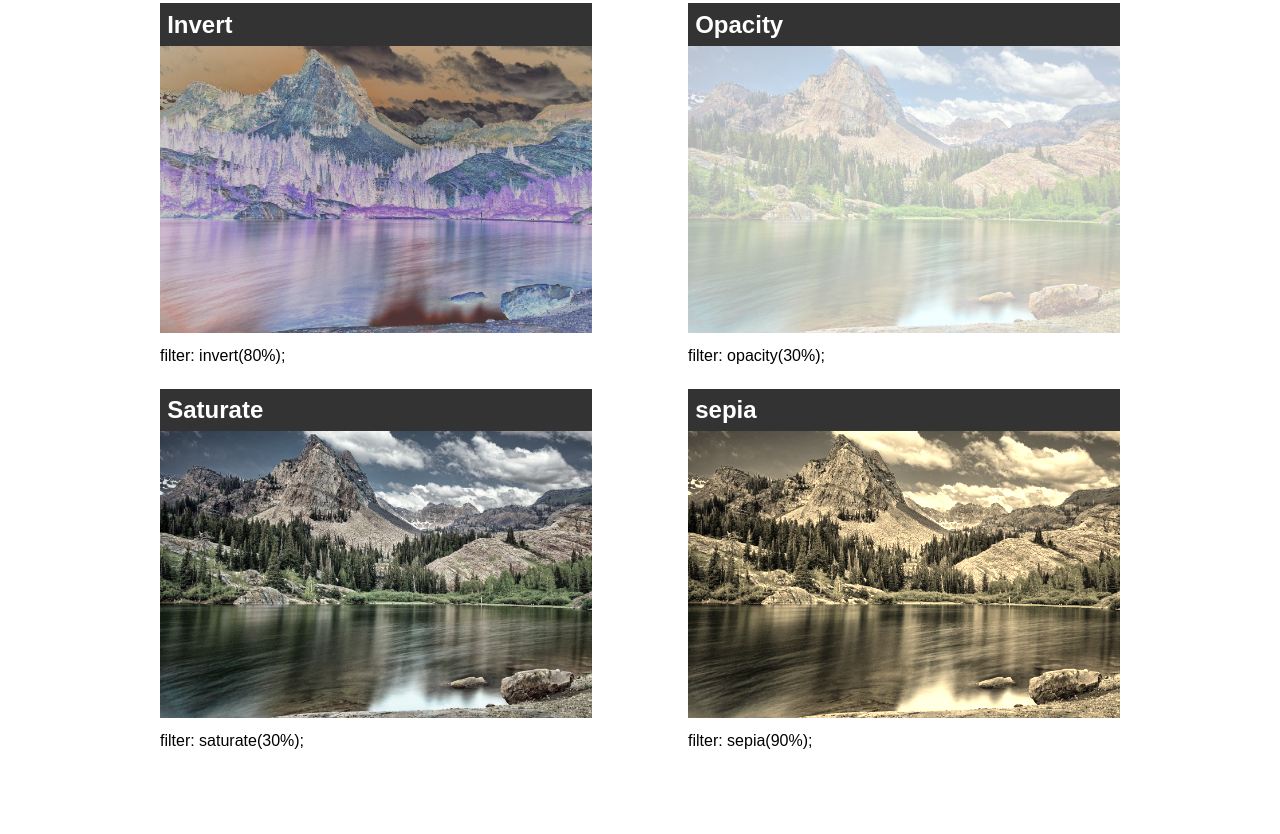
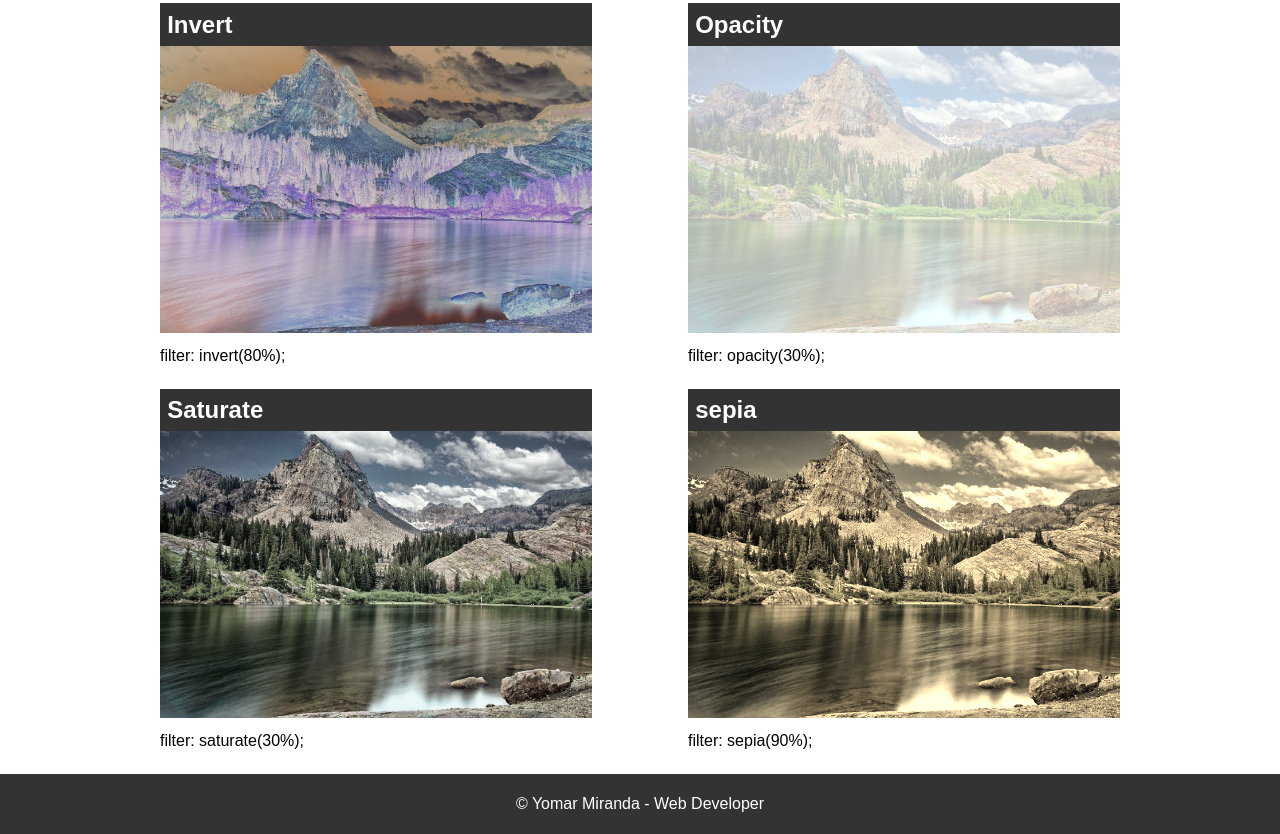
Before and after one commit to yomar-dev/filtros-css, a plain HTML site: page index.html in a window 1280 px wide. Shown: the part 1712-2546 px from the top of the page. Before the commit the page ends 2486 px from the top, so only its background shows below. Drawn offline with Linux system fonts and the light colour scheme; a web font is replaced by a local one.

Commit message:
Se agrego el footer

```diff
--- a/css/style.css
+++ b/css/style.css
@@ -95,3 +95,16 @@ img.saturate{
 img.sepia{
 	filter: sepia(90%);
 }
+
+.footer{
+	background: #333;
+	height: 60px;
+	display: flex;
+	justify-content: center;
+	align-items: center;
+}
+
+.footer a{
+	color: #fff;
+	text-decoration: none;
+}
--- a/index.html
+++ b/index.html
@@ -109,5 +109,11 @@
 		</div>
 	</div>
 
+	<footer class="footer">
+		<p>
+			<a href="https://yomar-dev.github.io" target="_blank">© Yomar Miranda - Web Developer</a>
+		</p>
+	</footer>
+
 </body>
 </html>
```
